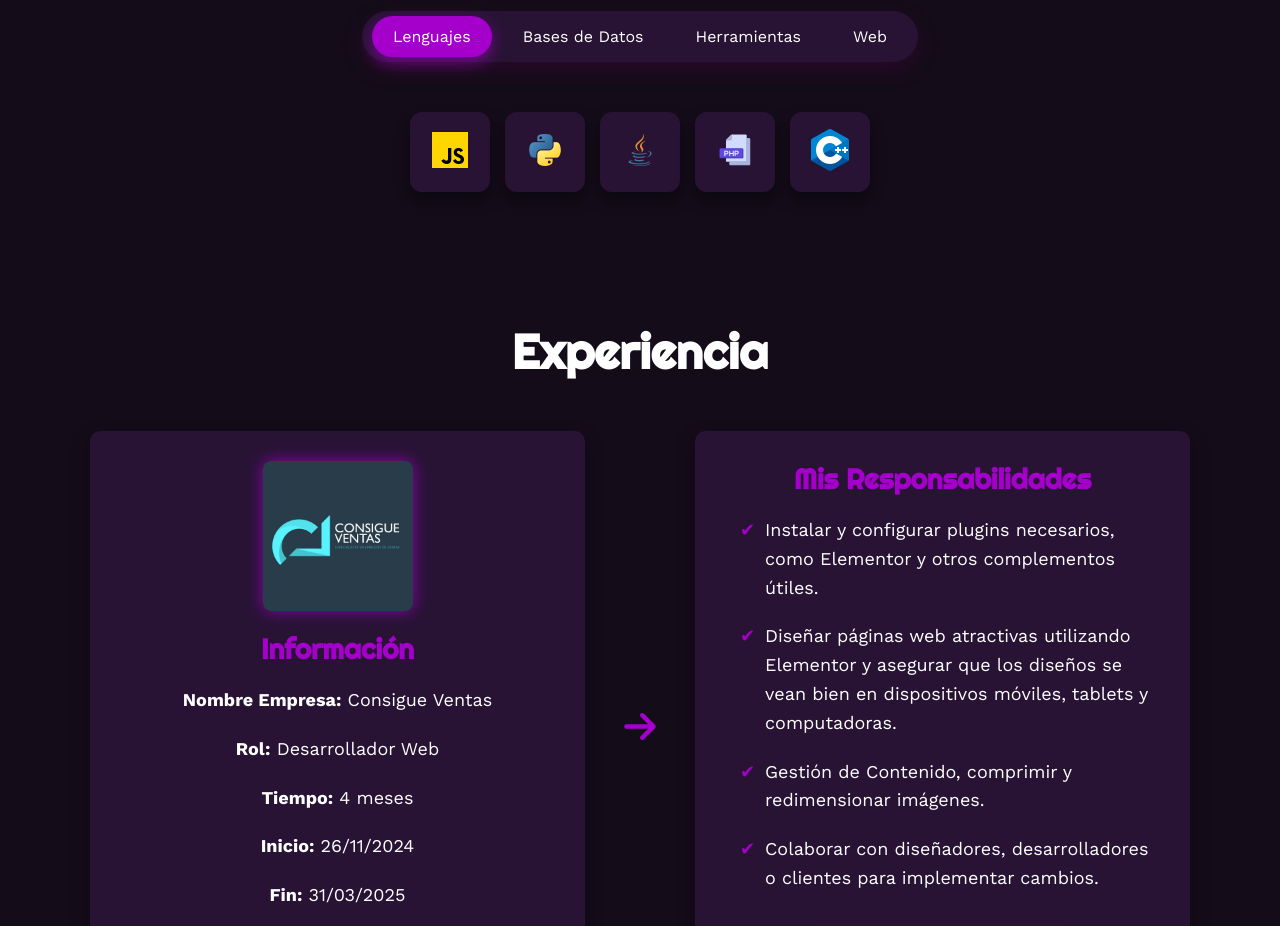
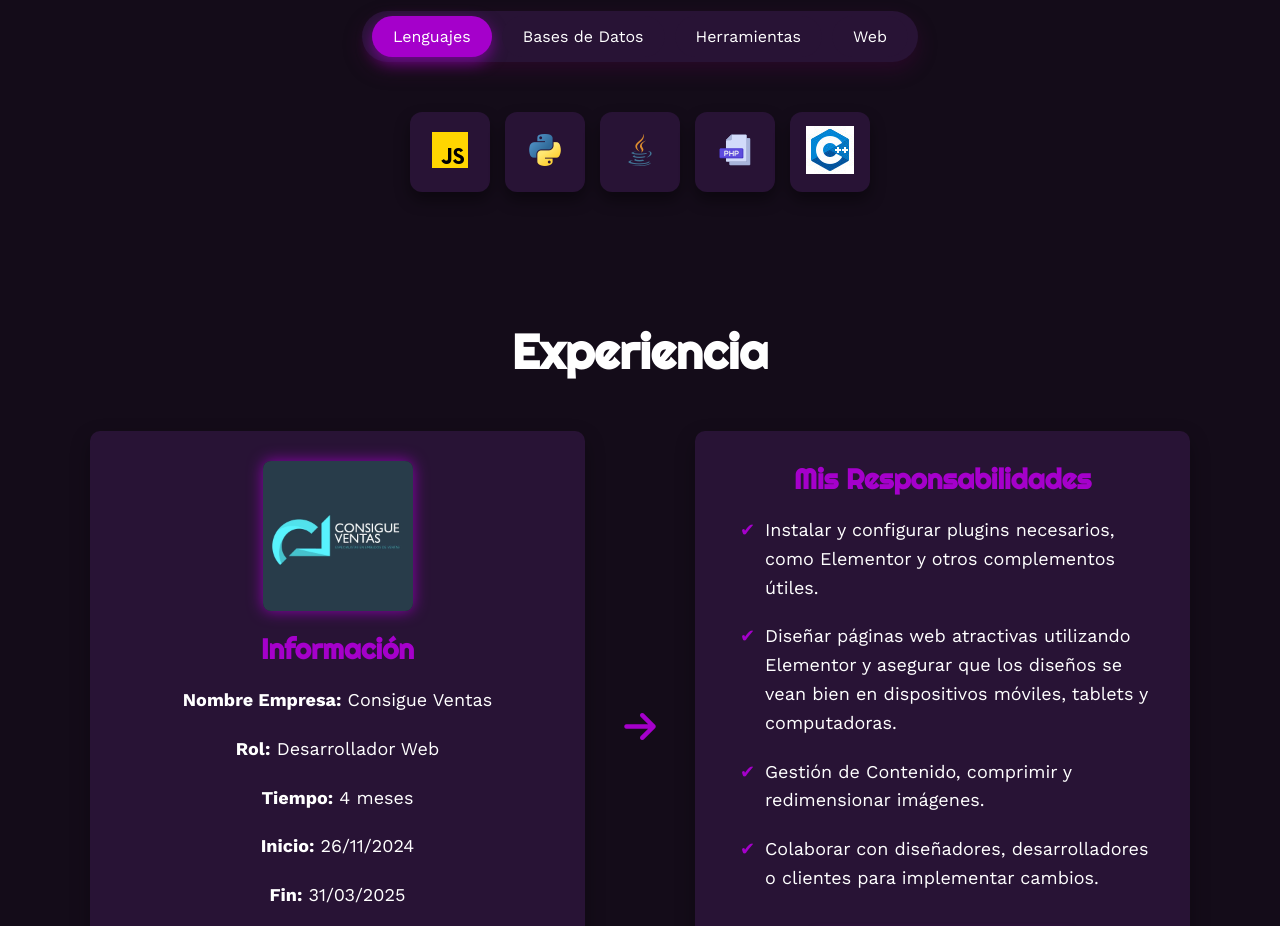
Before and after one commit to AnaMedinaAguirre/MI-PORTAFOLIO, a plain HTML site: page index.html in a window 1280 px wide. Shown: the part 1760-2686 px from the top of the page. Drawn offline with nearby package versions, Linux system fonts and the light colour scheme.

Commit message:
Agregado imagen c++.jpg y modificado index.html para incluir la imagen

```diff
--- a/index.html
+++ b/index.html
@@ -186,7 +186,7 @@
                     <div class="skill-card">
                         <div class="tooltip">C++</div>
                         <div class="card-icon">
-                            <img src="/img/c++.png" alt="C++ logo">
+                            <img src="/img/c++.jpg" alt="C++ logo">
                         </div>
                     </div>
                 </li>
```
Also changed, not shown: img/c++.jpg (added).
